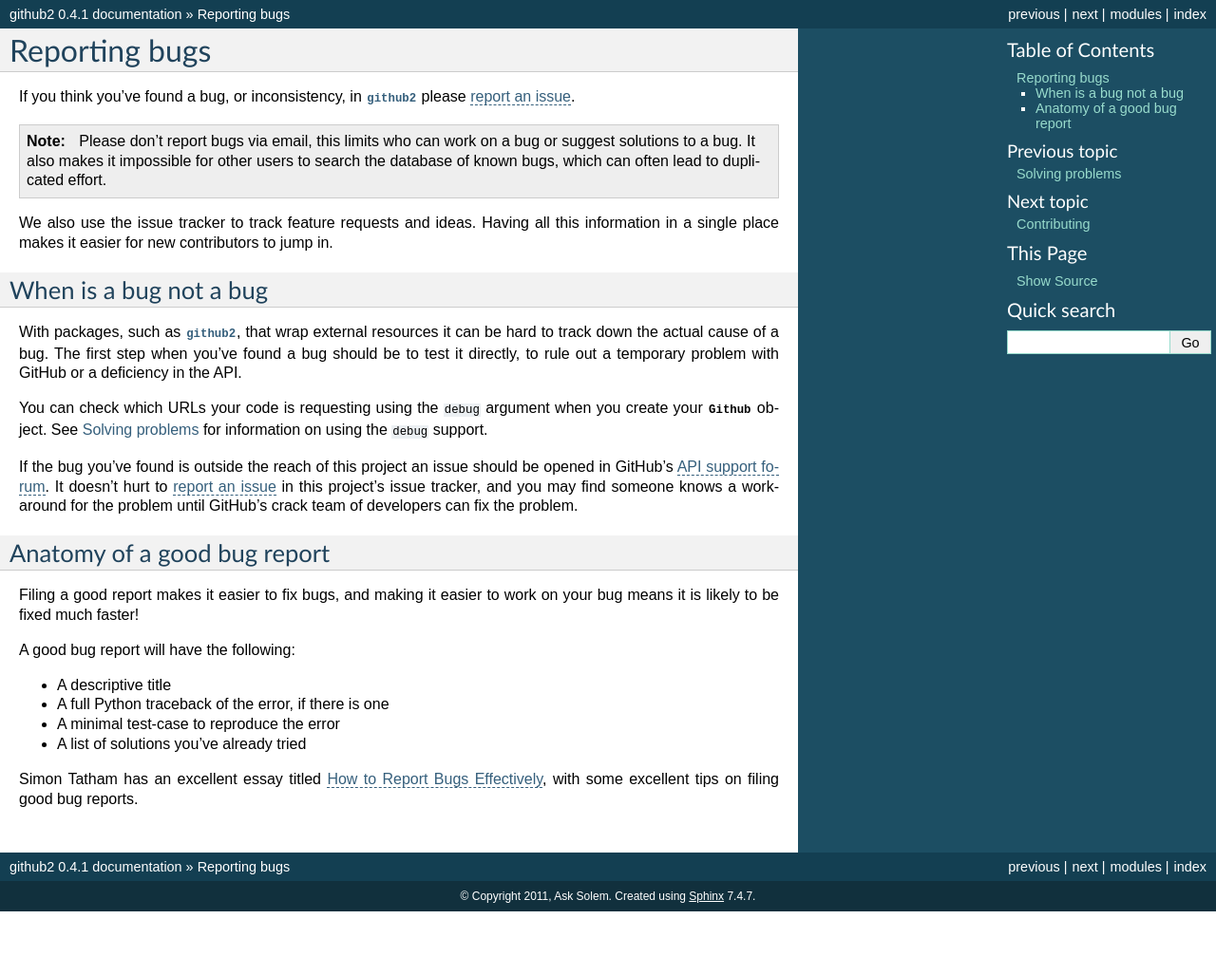
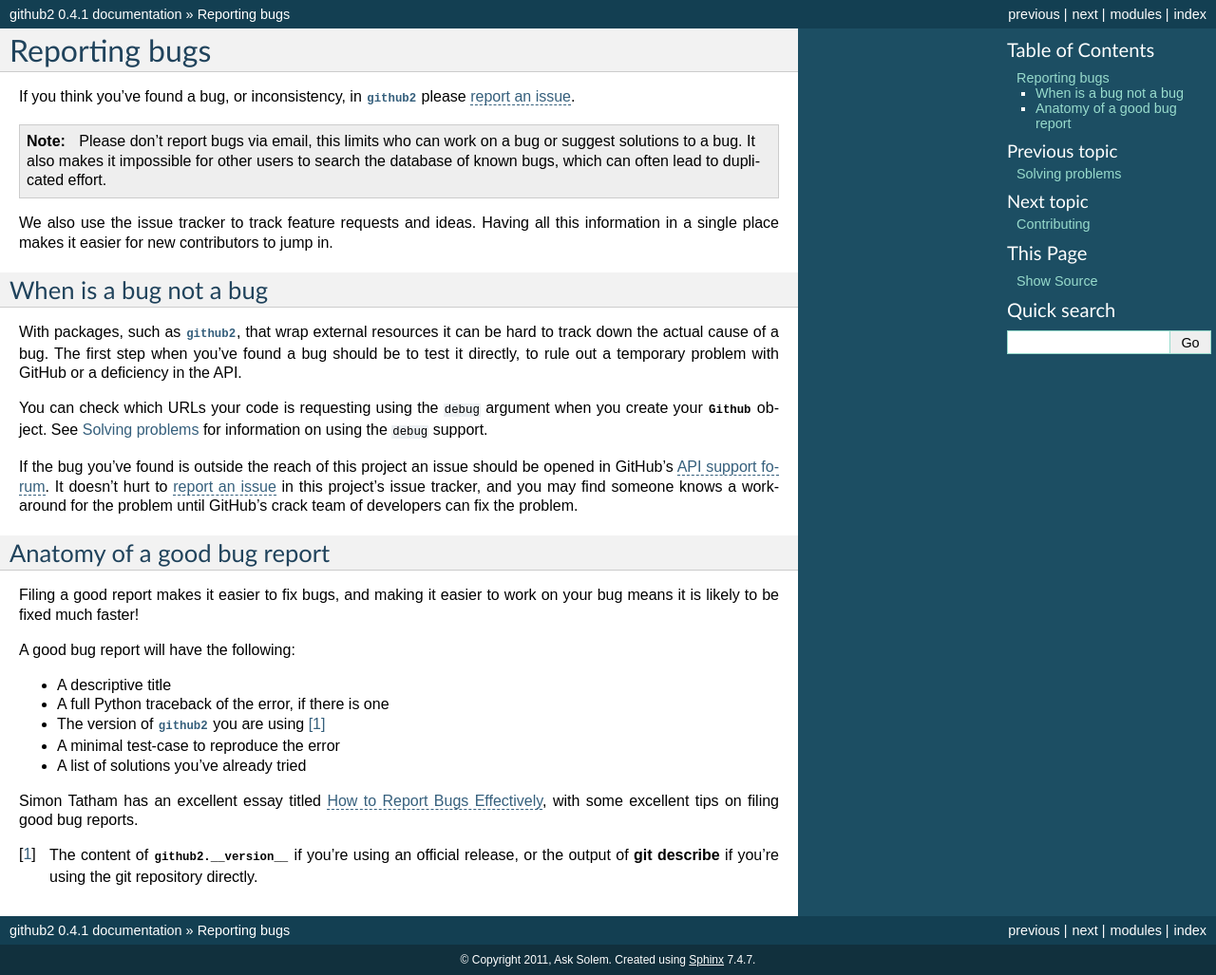
Before and after one commit to ask/python-github2, a Sphinx documentation site: the page built from doc/bugs.rst, in a window 1280 px wide and 1027 px high. Shown: the whole window at 95% size. Built offline with Sphinx 7.4.7, drawn with Linux system fonts in a browser that asks for light colours.

Commit message:
Added note about including version info in bug reports.

```diff
--- a/doc/bugs.rst
+++ b/doc/bugs.rst
@@ -41,12 +41,17 @@
 
 * A descriptive title
 * A full Python traceback of the error, if there is one
+* The version of :mod:`github2` you are using [#]_
 * A minimal test-case to reproduce the error
 * A list of solutions you've already tried
 
 Simon Tatham has an excellent essay titled `How to Report Bugs Effectively`_,
 with some excellent tips on filing good bug reports.
 
+.. [#] The content of :data:`github2.__version__` if you're using an official
+   release, or the output of :command:`git describe` if you're using the git
+   repository directly.
+
 .. _report an issue: https://github.com/ask/python-github2/issues/
 .. _API support forum: http://support.github.com/discussions/api
 .. _How to Report Bugs Effectively: http://www.chiark.greenend.org.uk/~sgtatham/bugs.html
```
